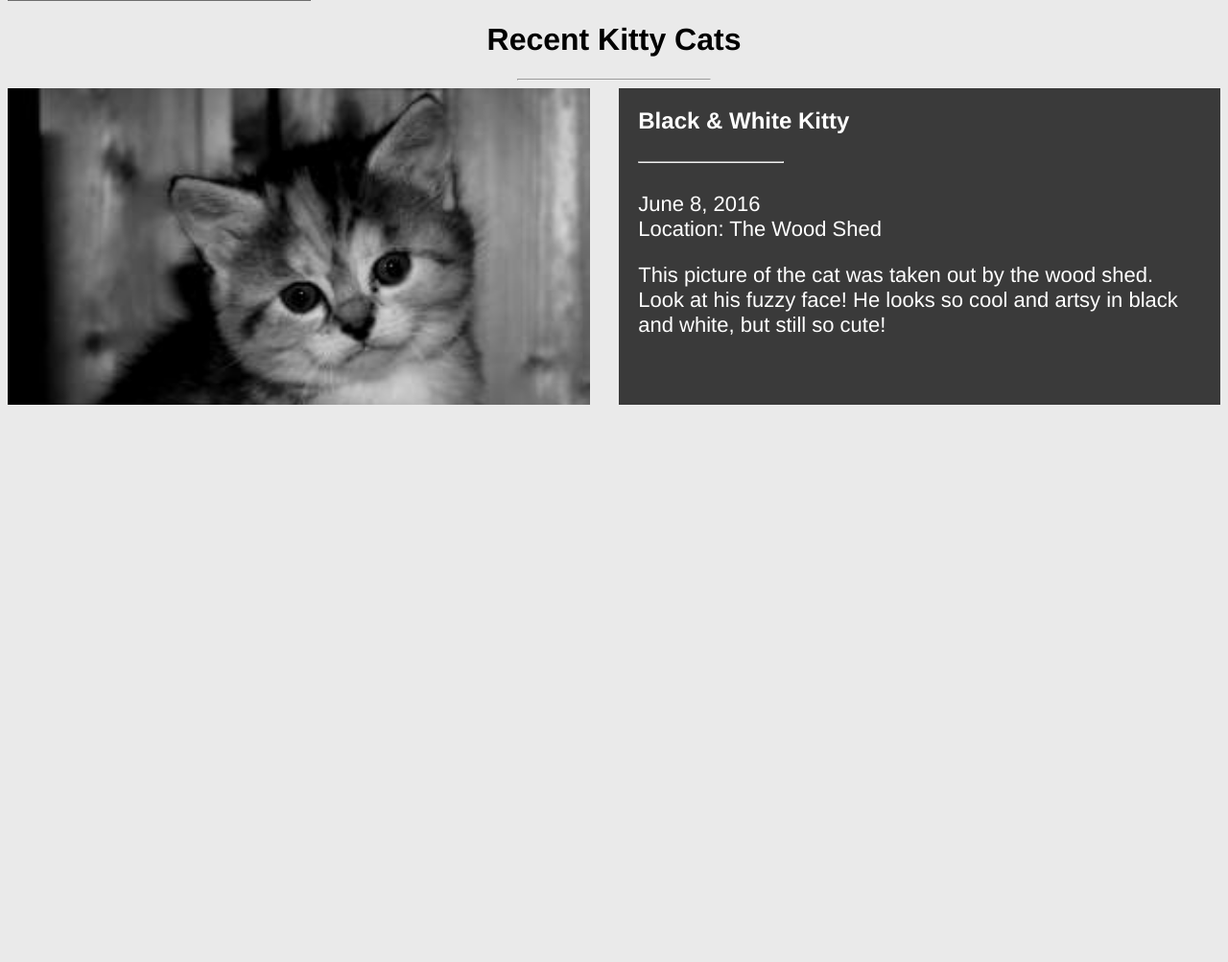
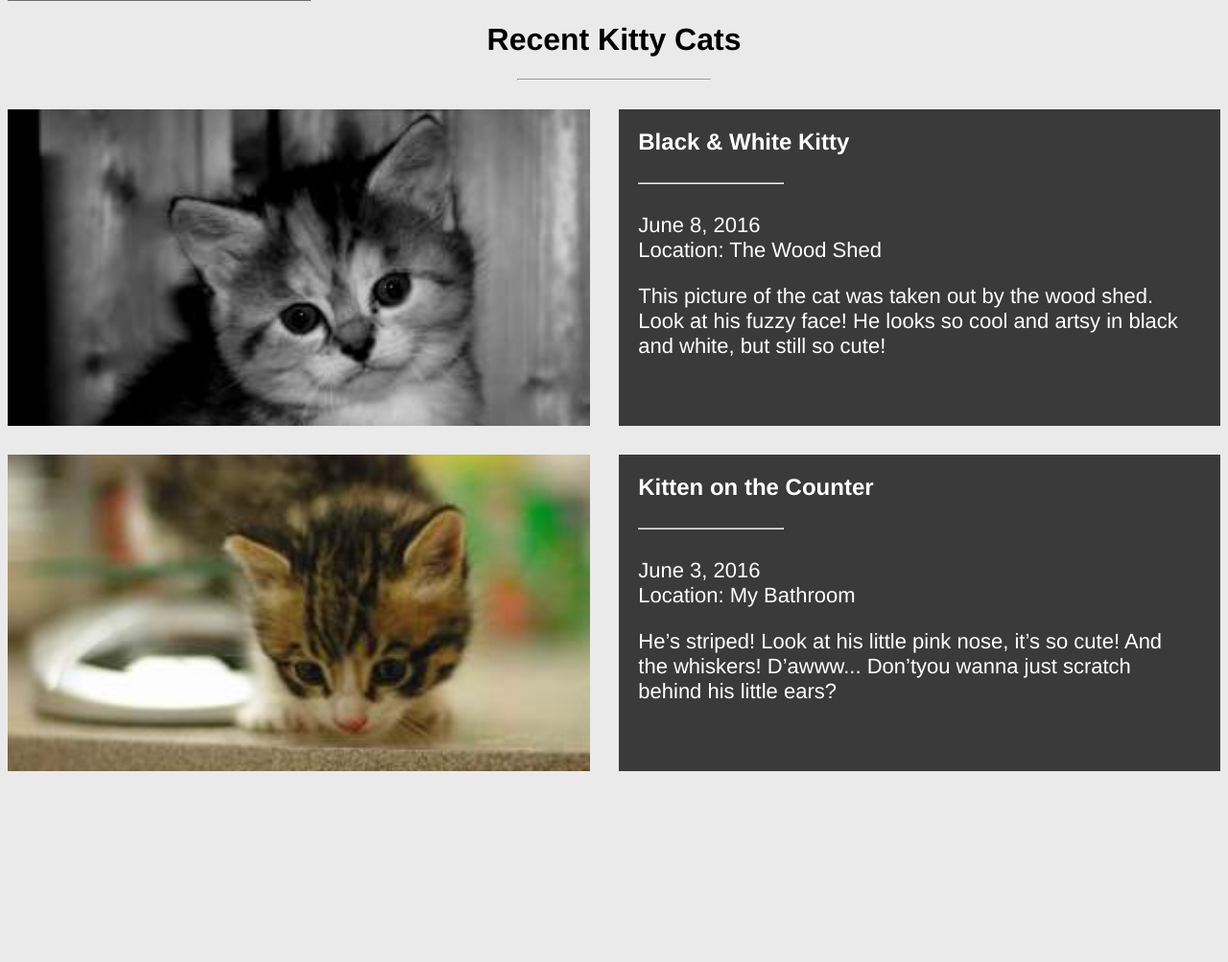
Before and after one commit to festuskiambi/kitty-kats, a PHP site: page / in a window 1280 px wide. Shown: the part 808-1811 px from the top of the page at 96% size. Before the commit the page ends 1230 px from the top, so only its background shows below. Run offline with PHP 8.4, Linux system fonts and the light colour scheme; some web fonts are replaced.

Commit message:
kitten on the counter

```diff
--- a/css/style.css
+++ b/css/style.css
@@ -105,22 +105,24 @@ body{
 }
 .recent_kitty_cats h1{
    padding-top: 2px;
-   text-align: center
+   text-align: center;
+
 
 }
 #recent_header hr{
    width: 200px;
+    margin-bottom: 30px;
 }
 #cat_row{
     width: 100%;
     height: 330px;
     margin-bottom: 30px;
 }
-#blackenwhite_img{
+
+.cat_img{
     width: 48%;
     float: left;
     height: inherit;
-    background-image: url('../images/item-cat.jpeg');
     background-size: cover;
 }
 #cat_txt{
@@ -131,8 +133,6 @@ body{
     padding-left: 20px;
     color: #FFFFFF;
 
-
-
 }
 #cat_txt p{
  font-size: 22px;
@@ -142,3 +142,11 @@ body{
     width: 150px;
     float :left;
 }
+#blackenwhite_img{
+
+    background-image: url('../images/item-cat.jpeg');
+
+}
+#kittenCounter_img{
+   background-image: url('../images/item-cat-2.jpeg');
+}
--- a/index.html
+++ b/index.html
@@ -42,7 +42,7 @@
                 <hr>
             </div>
                 <div id ="cat_row">
-                    <div id ="blackenwhite_img"></div>
+                    <div class= "cat_img" id ="blackenwhite_img"></div>
                     <div id ="cat_txt">
                         <h2>Black & White Kitty</h2>
                         <hr>
@@ -59,7 +59,21 @@
                     </div>
                 </div>
                 <div id ="cat_row">
+                           <div class= "cat_img" id ="kittenCounter_img"></div>
+                    <div id ="cat_txt">
+                        <h2>Kitten on the Counter</h2>
+                        <hr>
+                        <br>
+                        <p>
+                            June 3, 2016
+                            <br>
+                            Location: My Bathroom
+                        </p>
+                        <p>
+                            He’s striped! Look at his little pink nose, it’s so cute! And the whiskers! D’awww... Don’tyou wanna just scratch behind his little ears?
+                        </p>
 
+                    </div>
                 </div>
                 <div id ="cat_row">
                 </div>
```
